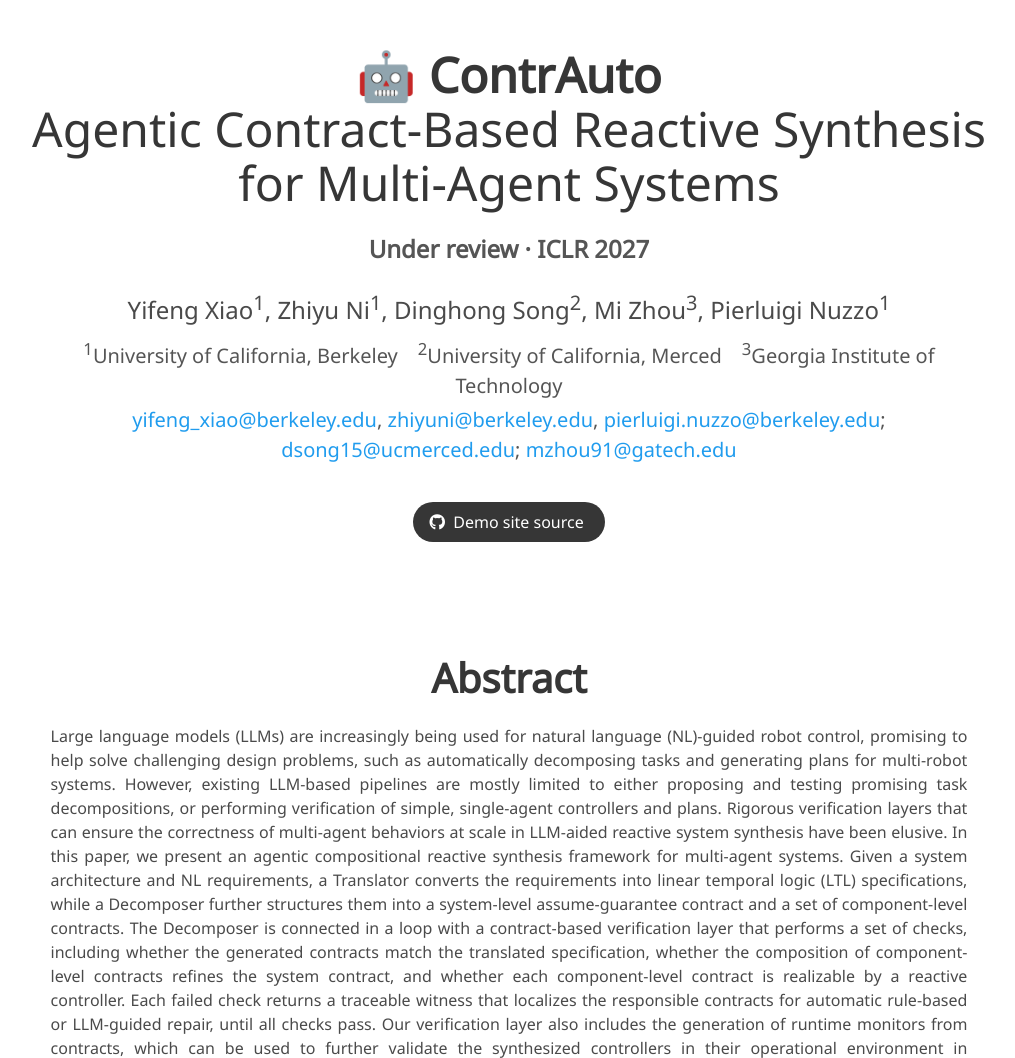
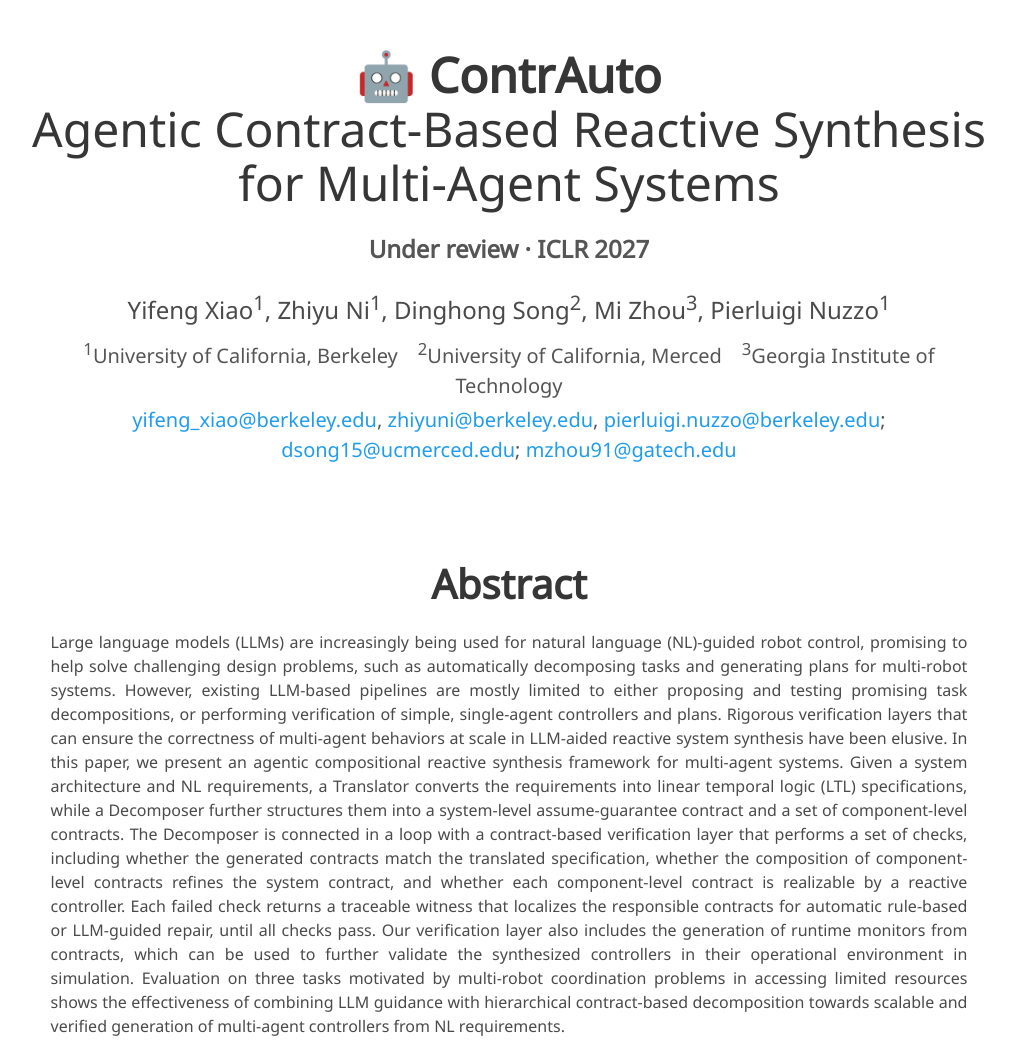
Before and after one commit to dinghongsong26/ContrAuto, a plain HTML site: page index.html in a window 1280 px wide. Shown: the top 1058 px of the page, without its empty margins (131-1146 px from the left). Drawn offline with nearby package versions, Linux system fonts and the light colour scheme; a web font is replaced by a local one.

Commit message:
Remove demo site source button

```diff
--- a/index.html
+++ b/index.html
@@ -76,18 +76,6 @@
             <a href="mailto:pierluigi.nuzzo@berkeley.edu">pierluigi.nuzzo@berkeley.edu</a>;
             <a href="mailto:dsong15@ucmerced.edu">dsong15@ucmerced.edu</a>;
             <a href="mailto:mzhou91@gatech.edu">mzhou91@gatech.edu</a>
-          </div>
-
-          <div class="column has-text-centered" style="margin-top:1.2rem;">
-            <div class="link-block">
-              <span class="link-block">
-                <a href="https://github.com/dinghongsong26/ContrAuto" target="_blank"
-                   class="external-link button is-normal is-rounded is-dark">
-                  <span class="icon"><i class="fab fa-github"></i></span>
-                  <span>Demo site source</span>
-                </a>
-              </span>
-            </div>
           </div>
 
         </div>
```
